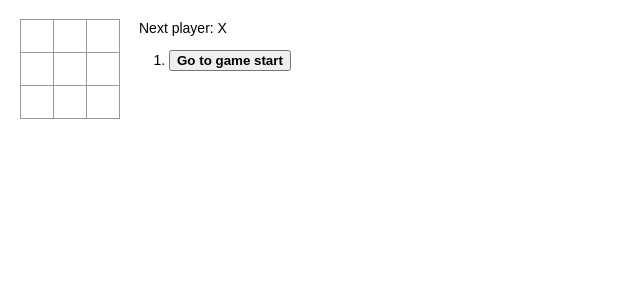
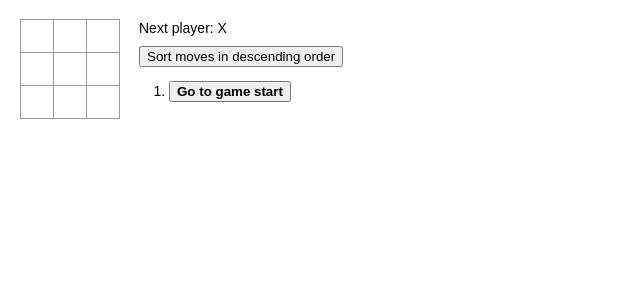
Before and after one commit to piebug/tutorial-react, a React (Create React App) app: page / in a window 1280 px wide. Shown: the top 300 px of the page, without its empty margins (0-640 px from the left). Built offline with nearby package versions, Linux system fonts and the light colour scheme.

Commit message:
Add toggle button to reverse moves order

```diff
--- a/src/index.js
+++ b/src/index.js
@@ -50,6 +50,7 @@ class Game extends React.Component {
       }],
       stepNumber: 0,
       xIsNext: true,
+      reversedMoves: false,
     };
   }
 
@@ -77,12 +78,19 @@ class Game extends React.Component {
     });
   }
 
+  reverseMoves() {
+    const reversed = this.state.reversedMoves
+    this.setState({
+      reversedMoves: !reversed,
+    });
+  }
+
   render() {
     const history = this.state.history;
     const current = history[this.state.stepNumber];
     const winner = calculateWinner(current.squares);
 
-    const moves = history.map((step, move) => {
+    let moves = history.map((step, move) => {
       const previousMove = move ?
         history[move - 1].squares : null;
       const position = determinePosition(previousMove, step.squares);
@@ -97,6 +105,9 @@ class Game extends React.Component {
         </li>
       );
     });
+    if (this.state.reversedMoves) {
+        moves = moves.reverse();
+    }
 
     let status;
     if (winner) {
@@ -115,6 +126,13 @@ class Game extends React.Component {
         </div>
         <div className="game-info">
           <div className="status">{status}</div>
+          <div>
+            <button onClick={() => this.reverseMoves()}>
+              Sort moves in
+              {this.state.reversedMoves ? " ascending " : " descending "}
+              order
+            </button>
+          </div>
           <ol className="moves">{moves}</ol>
         </div>
       </div>
@@ -165,7 +183,6 @@ ReactDOM.render(
 );
 
 /* TODO: list of extra challenges
- *  - add a toggle button that lets you sort the moves in either ascending or descending order
  *  - when someone wins, highlight the three squares that caused the win
  *  - when no one wins, display a message about the result being a draw
  *
```
